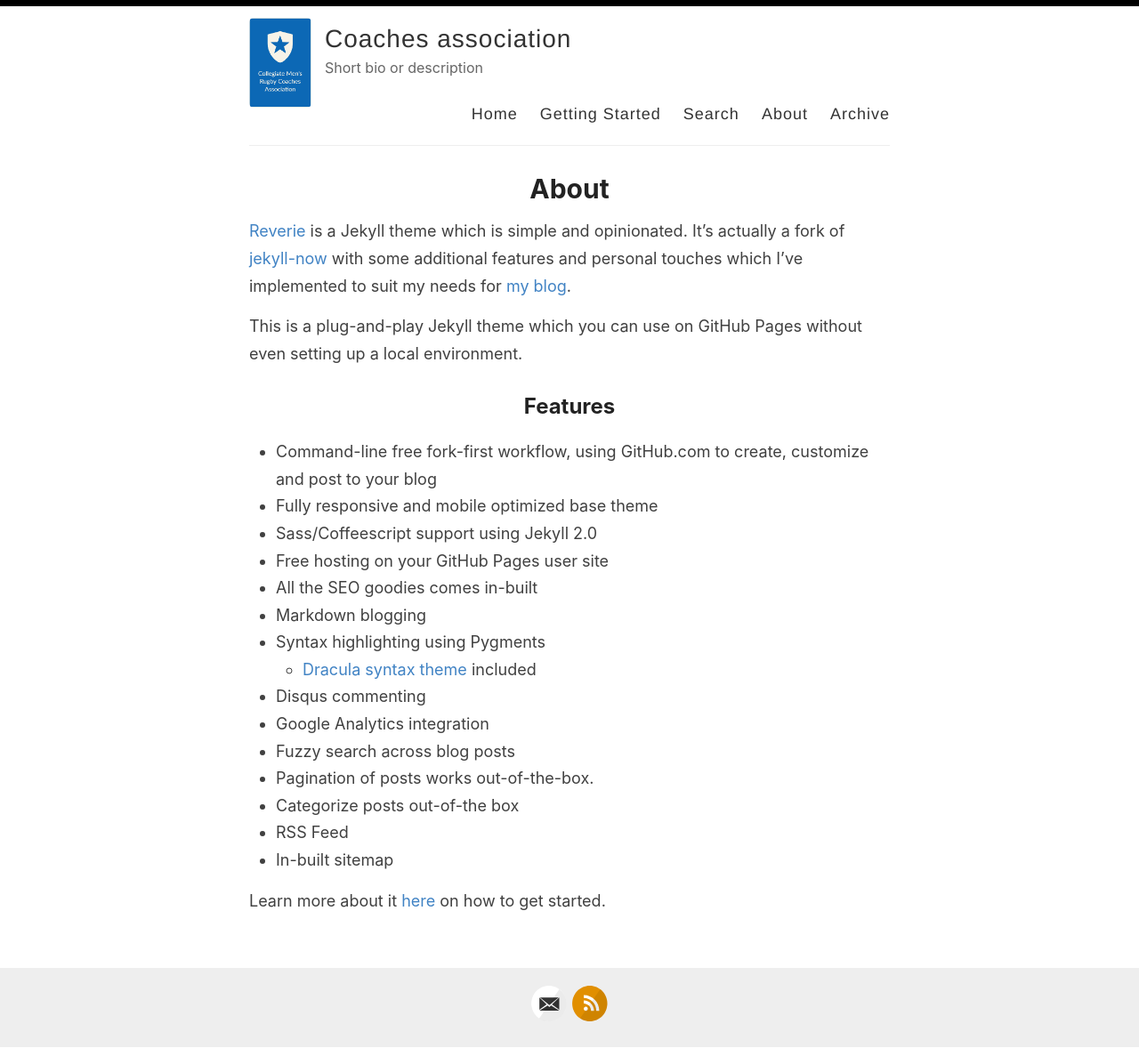
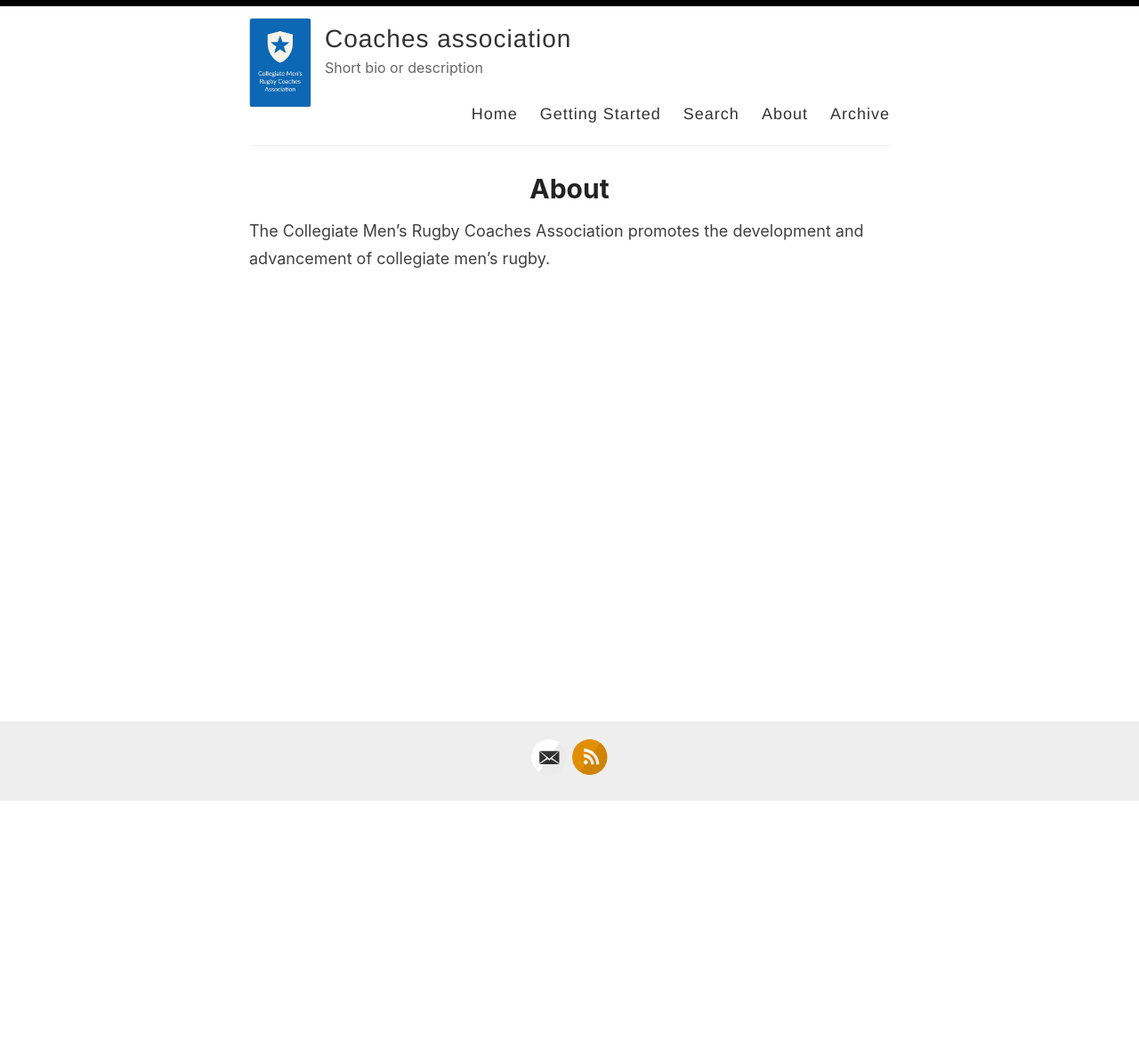
Before and after one commit to collegerugbycoaches/web, a Jekyll site: the page built from _pages/about.md, in a window 1280 px wide. Shown: the whole page at 89% size. Built offline with Jekyll 4.4.1, drawn with Linux system fonts in a browser that asks for light colours; after the commit the page ends 901 px from its top, so only the background shows below that.

Commit message:
Update about.md

```diff
--- a/_pages/about.md
+++ b/_pages/about.md
@@ -4,26 +4,4 @@ title: About
 permalink: /about/
 ---
 
-[Reverie](https://github.com/amitmerchant1990/reverie) is a Jekyll theme which is simple and opinionated. It's actually a fork of [jekyll-now](https://github.com/barryclark/jekyll-now) with some additional features and personal touches which I've implemented to suit my needs for [my blog](https://www.amitmerchant.com).
-
-This is a plug-and-play Jekyll theme which you can use on GitHub Pages without even setting up a local environment.
-
-## Features
-
-- Command-line free fork-first workflow, using GitHub.com to create, customize and post to your blog
-- Fully responsive and mobile optimized base theme
-- Sass/Coffeescript support using Jekyll 2.0
-- Free hosting on your GitHub Pages user site
-- All the SEO goodies comes in-built
-- Markdown blogging
-- Syntax highlighting using Pygments
-    - [Dracula syntax theme](https://draculatheme.com/) included
-- Disqus commenting
-- Google Analytics integration
-- Fuzzy search across blog posts
-- Pagination of posts works out-of-the-box.
-- Categorize posts out-of-the box
-- RSS Feed
-- In-built sitemap
-
-Learn more about it [here](https://github.com/amitmerchant1990/reverie) on how to get started.
+The Collegiate Men's Rugby Coaches Association promotes the development and advancement of collegiate men's rugby.
```
